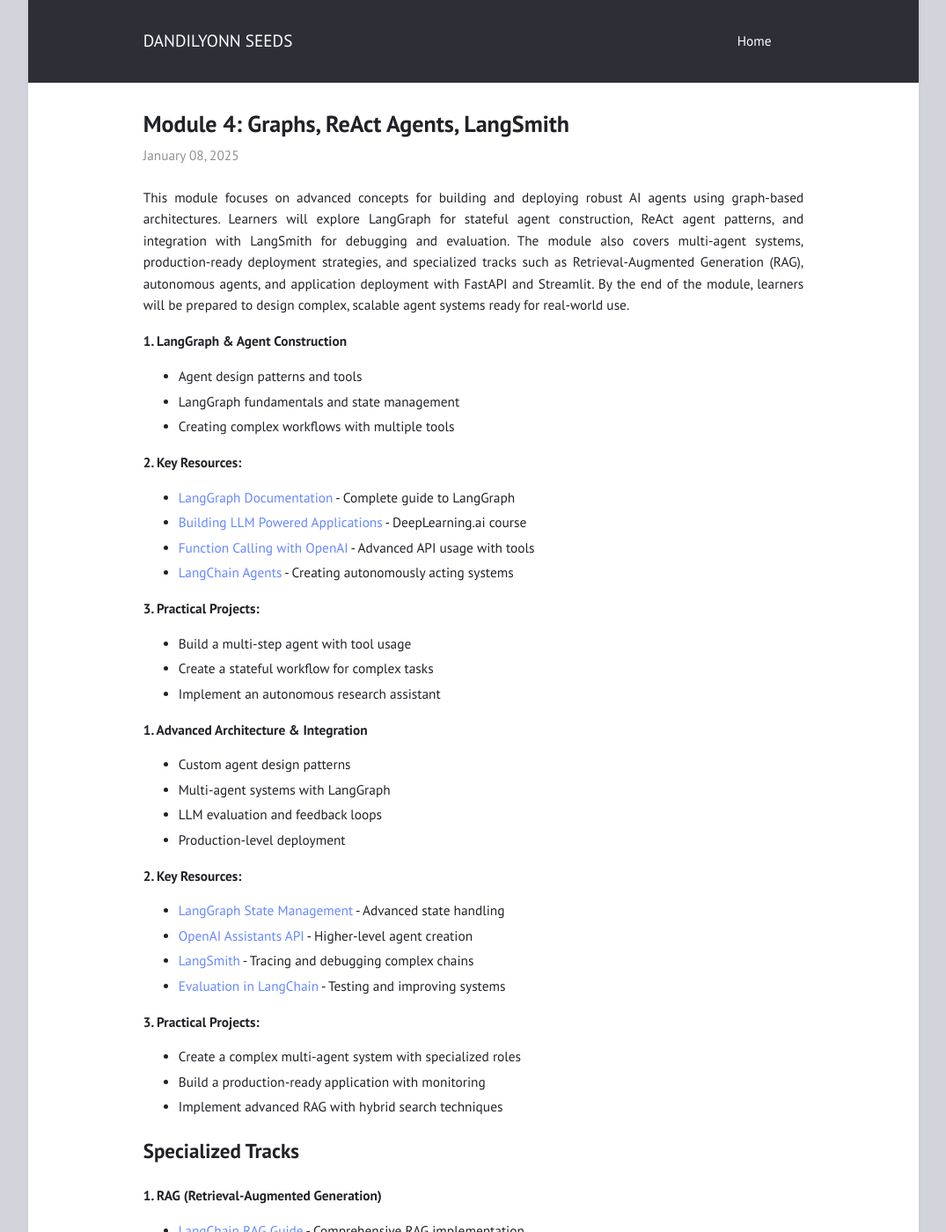
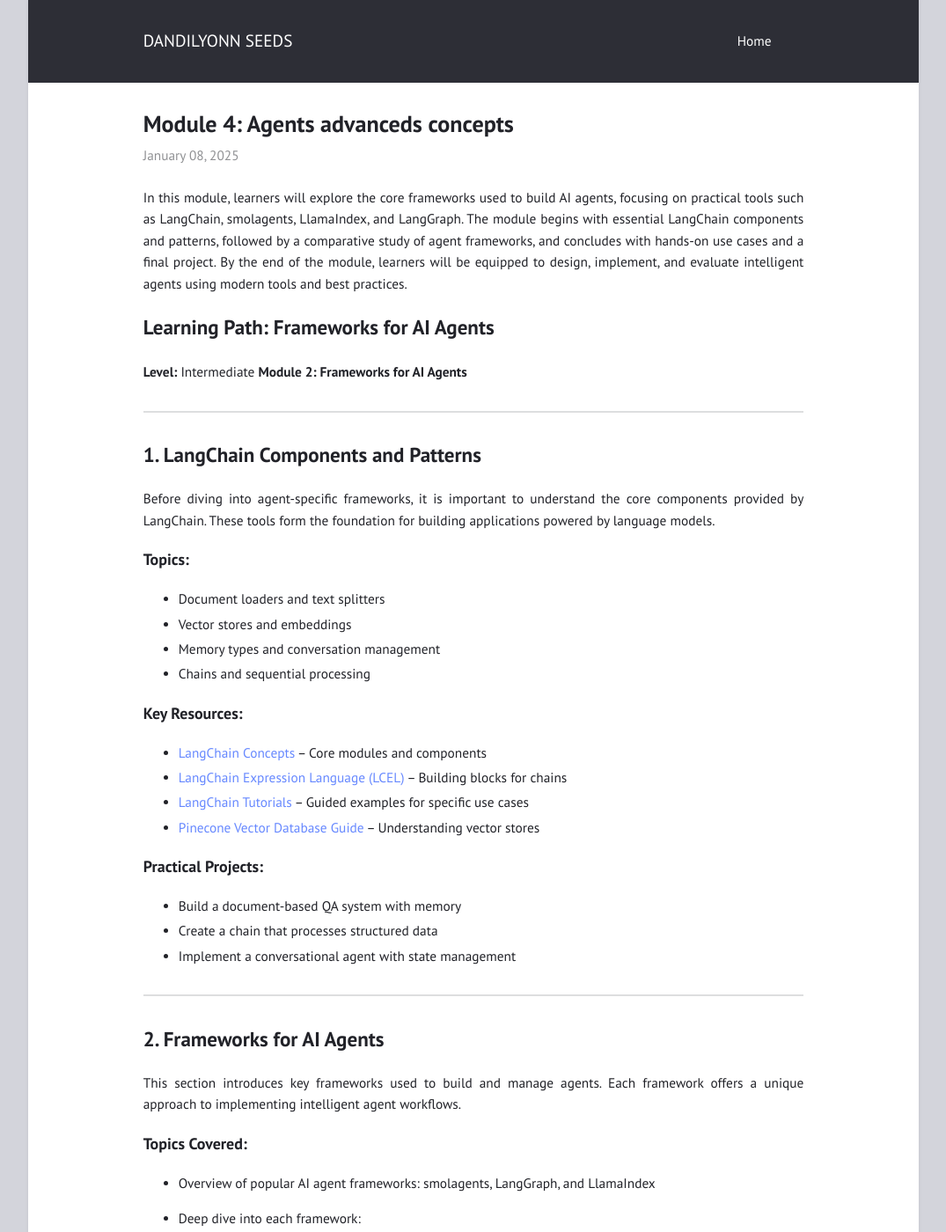
Before and after one commit to GiovaneIwamoto/markdown-blog-renderer, a Jekyll site: the page built from _posts/2025-01-08-module-4.md, in a window 1280 px wide and 1400 px high. Shown: the whole window at 88% size, without its empty margins (102-1177 px from the left). Built offline with Jekyll 4.4.1, drawn with Linux system fonts in a browser that asks for light colours; some of the changed text lies outside the part shown.

Commit message:
feat: module strucutre

```diff
--- a/_posts/2025-01-08-module-4.md
+++ b/_posts/2025-01-08-module-4.md
@@ -1,57 +1,88 @@
 ---
-title: "Module 4: Graphs, ReAct Agents, LangSmith"
+title: "Module 4: Agents advanceds concepts"
 layout: post
 ---
 
-This module focuses on advanced concepts for building and deploying robust AI agents using graph-based architectures. Learners will explore LangGraph for stateful agent construction, ReAct agent patterns, and integration with LangSmith for debugging and evaluation. The module also covers multi-agent systems, production-ready deployment strategies, and specialized tracks such as Retrieval-Augmented Generation (RAG), autonomous agents, and application deployment with FastAPI and Streamlit. By the end of the module, learners will be prepared to design complex, scalable agent systems ready for real-world use.
+In this module, learners will explore the core frameworks used to build AI agents, focusing on practical tools such as LangChain, smolagents, LlamaIndex, and LangGraph. The module begins with essential LangChain components and patterns, followed by a comparative study of agent frameworks, and concludes with hands-on use cases and a final project. By the end of the module, learners will be equipped to design, implement, and evaluate intelligent agents using modern tools and best practices.
 
 
-**1. LangGraph & Agent Construction**
-- Agent design patterns and tools
-- LangGraph fundamentals and state management
-- Creating complex workflows with multiple tools
+# **Learning Path: Frameworks for AI Agents**
 
-**2. Key Resources:**
-- [LangGraph Documentation](https://python.langchain.com/docs/langgraph/) - Complete guide to LangGraph
-- [Building LLM Powered Applications](https://www.deeplearning.ai/short-courses/building-llm-powered-applications/) - DeepLearning.ai course
-- [Function Calling with OpenAI](https://platform.openai.com/docs/guides/function-calling) - Advanced API usage with tools
-- [LangChain Agents](https://python.langchain.com/docs/modules/agents/) - Creating autonomously acting systems
+**Level:** Intermediate
+**Module 2: Frameworks for AI Agents**
 
-**3. Practical Projects:**
-- Build a multi-step agent with tool usage
-- Create a stateful workflow for complex tasks
-- Implement an autonomous research assistant
+---
 
-**1. Advanced Architecture & Integration**
-- Custom agent design patterns
-- Multi-agent systems with LangGraph
-- LLM evaluation and feedback loops
-- Production-level deployment
+## 1. LangChain Components and Patterns
 
-**2. Key Resources:**
-- [LangGraph State Management](https://python.langchain.com/docs/langgraph/user_guide/) - Advanced state handling
-- [OpenAI Assistants API](https://platform.openai.com/docs/assistants/overview) - Higher-level agent creation
-- [LangSmith](https://smith.langchain.com/) - Tracing and debugging complex chains
-- [Evaluation in LangChain](https://python.langchain.com/docs/guides/evaluation/) - Testing and improving systems
+Before diving into agent-specific frameworks, it is important to understand the core components provided by LangChain. These tools form the foundation for building applications powered by language models.
 
-**3. Practical Projects:**
-- Create a complex multi-agent system with specialized roles
-- Build a production-ready application with monitoring
-- Implement advanced RAG with hybrid search techniques
+### Topics:
 
-## Specialized Tracks
+* Document loaders and text splitters
+* Vector stores and embeddings
+* Memory types and conversation management
+* Chains and sequential processing
 
-**1. RAG (Retrieval-Augmented Generation)**
-- [LangChain RAG Guide](https://python.langchain.com/docs/use_cases/question_answering/) - Comprehensive RAG implementation
-- [Chroma DB Integration](https://python.langchain.com/docs/integrations/vectorstores/chroma) - Vector database setup
-- Project: Build an advanced document search system with metadata filtering
+### Key Resources:
 
-**2. Autonomous Agents**
-- [AutoGPT Architecture Study](https://github.com/Significant-Gravitas/AutoGPT) - Study autonomous agent design
-- [BabyAGI Implementation](https://github.com/yoheinakajima/babyagi) - Task-driven autonomous agents
-- Project: Build a self-improving agent that breaks down complex tasks
+* [LangChain Concepts](https://python.langchain.com/docs/modules/model_io/) – Core modules and components
+* [LangChain Expression Language (LCEL)](https://python.langchain.com/docs/expression_language/) – Building blocks for chains
+* [LangChain Tutorials](https://python.langchain.com/docs/tutorials/) – Guided examples for specific use cases
+* [Pinecone Vector Database Guide](https://www.pinecone.io/learn/vector-database/) – Understanding vector stores
 
-**3. LLM Application Deployment**
-- [FastAPI Integration](https://fastapi.tiangolo.com/) - Building APIs for your agents
-- [Streamlit for LLM Apps](https://streamlit.io/) - Creating interactive UIs
-- Project: Deploy a complete agent system with monitoring and logging
+### Practical Projects:
+
+* Build a document-based QA system with memory
+* Create a chain that processes structured data
+* Implement a conversational agent with state management
+
+---
+
+## 2. Frameworks for AI Agents
+
+This section introduces key frameworks used to build and manage agents. Each framework offers a unique approach to implementing intelligent agent workflows.
+
+### Topics Covered:
+
+* Overview of popular AI agent frameworks: smolagents, LangGraph, and LlamaIndex
+* Deep dive into each framework:
+
+  * **smolagents** – Building lightweight agents
+  * **LlamaIndex** – Creating agents over custom data using indexes and workflows
+  * **LangGraph** – Developing production-ready agents with fine-grained control over execution flow
+
+### Resources:
+
+* [Unit 2 Overview](https://huggingface.co/learn/agents-course/en/unit2/introduction)
+* [Unit 2.1: smolagents](https://huggingface.co/learn/agents-course/en/unit2/unit2-1)
+* [Unit 2.2: LlamaIndex](https://huggingface.co/learn/agents-course/en/unit2/unit2-2)
+* [Unit 2.3: LangGraph](https://huggingface.co/learn/agents-course/en/unit2/unit2-3)
+
+---
+
+## 3. Use Cases
+
+In this phase, learners apply what they’ve studied to real-world applications, focusing on Retrieval-Augmented Generation (RAG) and integrating external tools into agents.
+
+### Objective:
+
+Build real-life use cases using RAG pipelines and tool-augmented agents.
+
+### Resource:
+
+* [Unit 3 Overview](https://huggingface.co/learn/agents-course/en/unit3/introduction)
+
+---
+
+## 4. Final Assignment
+
+To consolidate the skills acquired, the final task involves designing, implementing, and evaluating an agent tailored to a specific benchmark or task.
+
+### Objective:
+
+Build and test a complete agent solution for a selected use case or benchmark.
+
+### Resource:
+
+* [Unit 4 Overview](https://huggingface.co/learn/agents-course/en/unit4/introduction)
```
Also changed, not shown: _posts/2025-01-07-module-5.md (added, +57 -0 lines), _posts/2025-01-09-module-3.md (+41 -53 lines), _posts/2025-01-10-module-2.md (+64 -41 lines).
